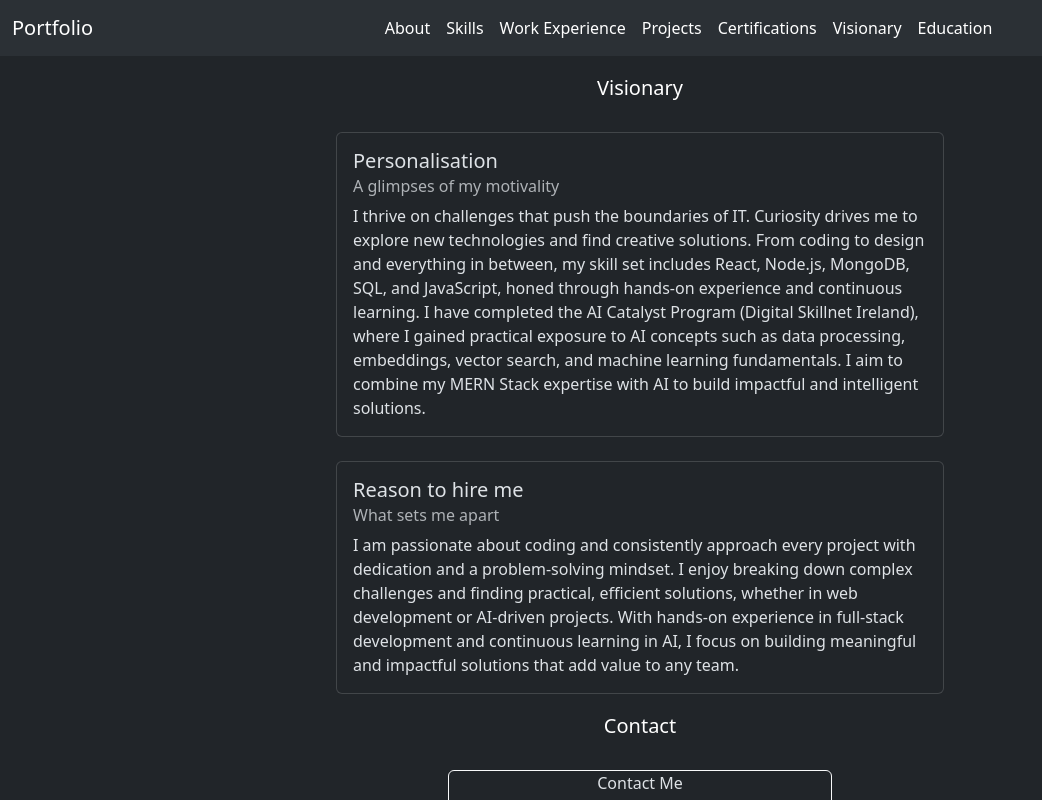
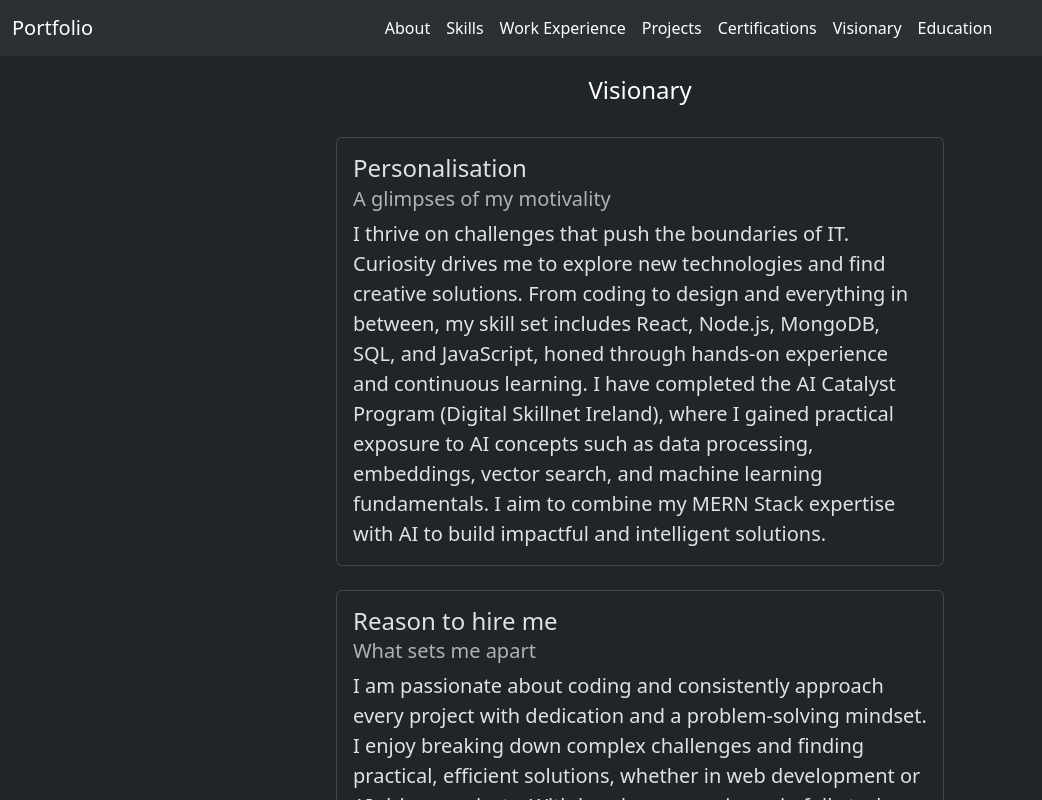
Before and after one commit to abc-hi/portfolio, a React (Vite) app: page /Visionary in a window 1280 px wide. Shown: the top 800 px of the page, without its empty margins (0-1042 px from the left). Built offline with nearby package versions, Linux system fonts and the light colour scheme.

Commit message:
font size fixed in visionary comp

```diff
--- a/src/Components/Visionary.jsx
+++ b/src/Components/Visionary.jsx
@@ -4,25 +4,25 @@ const Visionary = () => {
     return (
         <div>
                         <div className="page-container" style={{ backgroundColor: 'var(--bs-dark)', padding: "20px" }}>
-                        <h5 className="skills-title" style={{color:"white",textAlign:"center"}}>Visionary</h5> {/* Use class for styling */}
+                        <h5 className="skills-title" style={{color:"white",textAlign:"center",fontSize: "24px"}}>Visionary</h5> {/* Use class for styling */}
 <br />
             <div className="card mx-auto" data-bs-theme="dark" style={{maxWidth:"38rem"}}>
 
   <div className="card-body">
 
-    <h5 className="card-title">Personalisation</h5>
-    <h6 className="card-subtitle mb-2 text-body-secondary">A glimpses of my motivality</h6>
-    <p className="card-text">I thrive on challenges that push the boundaries of IT. Curiosity drives me to explore new technologies and find creative solutions. From coding to design and everything in between, my skill set includes React, Node.js, MongoDB, SQL, and JavaScript, honed through hands-on experience and continuous learning. I have completed the AI Catalyst Program (Digital Skillnet Ireland), where I gained practical exposure to AI concepts such as data processing, embeddings, vector search, and machine learning fundamentals. I aim to combine my MERN Stack expertise with AI to build impactful and intelligent solutions.</p>
+    <h5 className="card-title" style={{fontSize: "24px"}}>Personalisation</h5>
+    <h6 className="card-subtitle mb-2 text-body-secondary" style={{fontSize: "20px"}}>A glimpses of my motivality</h6>
+    <div style={{fontSize: "20px"}}><p className="card-text">I thrive on challenges that push the boundaries of IT. Curiosity drives me to explore new technologies and find creative solutions. From coding to design and everything in between, my skill set includes React, Node.js, MongoDB, SQL, and JavaScript, honed through hands-on experience and continuous learning. I have completed the AI Catalyst Program (Digital Skillnet Ireland), where I gained practical exposure to AI concepts such as data processing, embeddings, vector search, and machine learning fundamentals. I aim to combine my MERN Stack expertise with AI to build impactful and intelligent solutions.</p></div>
 
   </div>
 </div><br />
 <div className="card mx-auto" data-bs-theme="dark" style={{maxWidth:"38rem"}}>
   <div className="card-body">
-    <h5 className="card-title">Reason to hire me</h5>
-    <h6 className="card-subtitle mb-2 text-body-secondary">What sets me apart</h6>
-    <p className="card-text">I am passionate about coding and consistently approach every project with dedication and a problem-solving mindset. I enjoy breaking down complex challenges and finding practical, efficient solutions, whether in web development or AI-driven projects. With hands-on experience in full-stack development and continuous learning in AI, I focus on building meaningful and impactful solutions that add value to any team.</p>
+    <h5 className="card-title" style={{fontSize:'24px'}}>Reason to hire me</h5>
+    <h6 className="card-subtitle mb-2 text-body-secondary" style={{fontSize:'20px'}}>What sets me apart</h6>
+    <div style={{fontSize:'20px'}}><p className="card-text">I am passionate about coding and consistently approach every project with dedication and a problem-solving mindset. I enjoy breaking down complex challenges and finding practical, efficient solutions, whether in web development or AI-driven projects. With hands-on experience in full-stack development and continuous learning in AI, I focus on building meaningful and impactful solutions that add value to any team.</p>
 
-  </div>
+  </div></div>
 </div>
         </div></div>
     );
```
